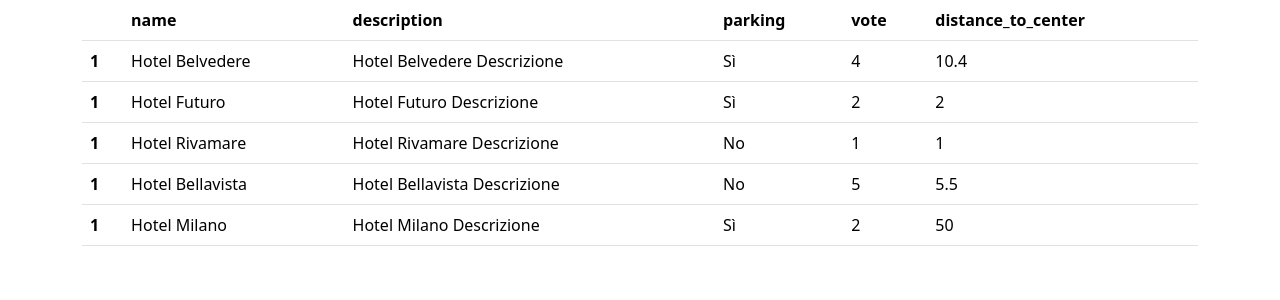
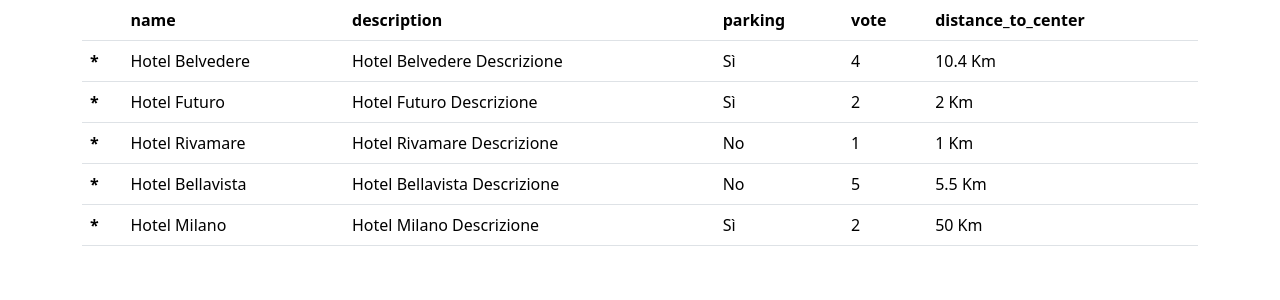
Before and after one commit to VeronicaFontana/php-hotel, a PHP site: page / in a window 1280 px wide. Shown: the top 300 px of the page. Run offline with PHP 8.4, Linux system fonts and the light colour scheme.

Commit message:
[ADD] General

```diff
--- a/index.php
+++ b/index.php
@@ -65,12 +65,12 @@
     <tbody>
       <?php foreach($hotels as $hotel): ?>
       <tr>
-        <th scope="row">1</th>
+        <th scope="row">*</th>
         <td><?php echo $hotel["name"] ?></td>
         <td><?php echo $hotel["description"] ?></td>
         <td><?php echo ($hotel["parking"]? "Sì" : "No") ?></td>
         <td><?php echo $hotel["vote"]  ?></td>
-        <td><?php echo $hotel["distance_to_center"] ?></td>
+        <td><?php echo $hotel["distance_to_center"] ?> Km</td>
       </tr>
       <?php endforeach; ?>
     </tbody>
```
